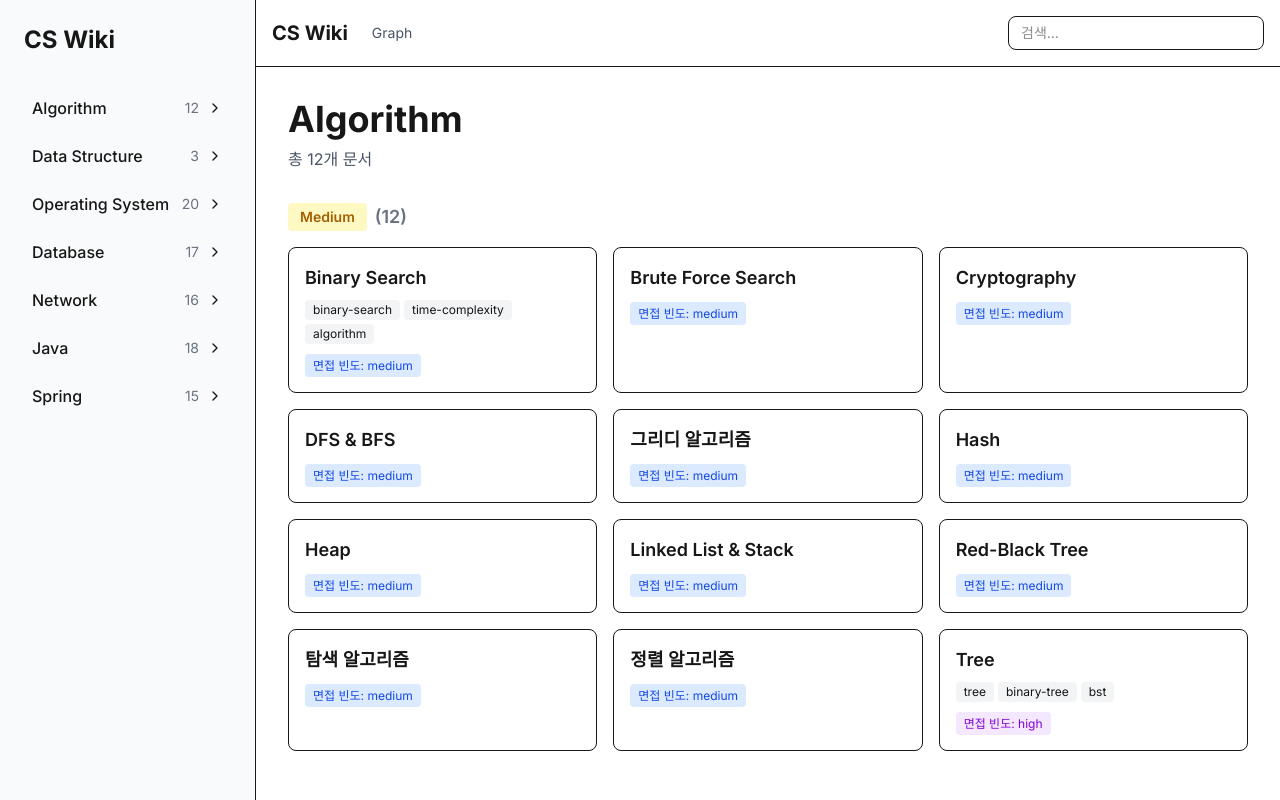
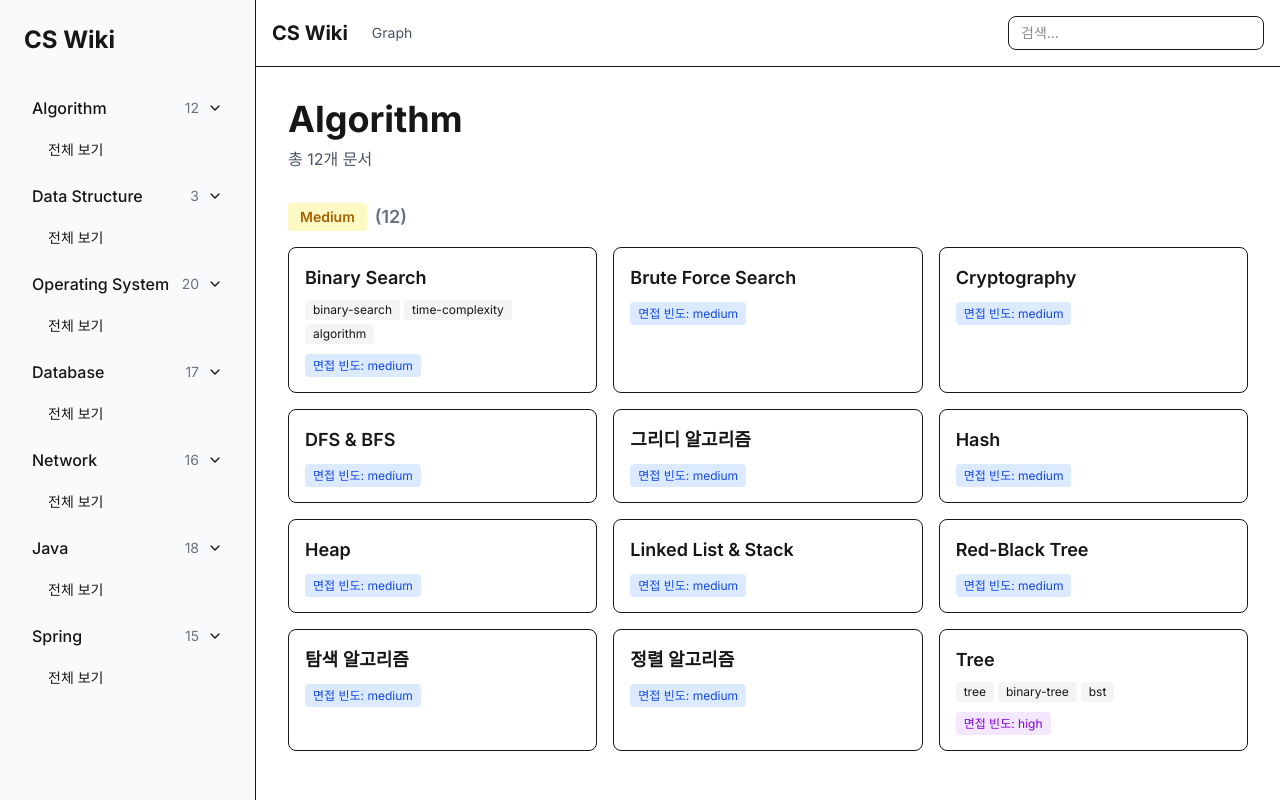
Before and after one commit to yuhandemian/cs-wiki, a Next.js app: page /cs-wiki/wiki/algorithm in a window 1280 px wide. Built offline with nearby package versions, Linux system fonts and the light colour scheme.

Commit message:
Add collapsible navigation with context-aware defaults

```diff
--- a/components/Navigation.tsx
+++ b/components/Navigation.tsx
@@ -3,6 +3,7 @@
 import Link from "next/link";
 import { useState } from "react";
 import { ChevronDown, ChevronRight, Menu, X } from "lucide-react";
+import { usePathname } from "next/navigation";
 
 const categories = [
     {
@@ -43,7 +44,8 @@ const categories = [
 ];
 
 export default function Navigation() {
-    const [isOpen, setIsOpen] = useState(true);
+    const pathname = usePathname();
+    const isHomePage = pathname === '/';
     const [isMobileOpen, setIsMobileOpen] = useState(false);
 
     return (
@@ -74,7 +76,11 @@ export default function Navigation() {
 
                     <div className="space-y-2">
                         {categories.map((category) => (
-                            <CategoryItem key={category.slug} category={category} />
+                            <CategoryItem
+                                key={category.slug}
+                                category={category}
+                                defaultExpanded={!isHomePage}
+                            />
                         ))}
                     </div>
                 </div>
@@ -91,8 +97,14 @@ export default function Navigation() {
     );
 }
 
-function CategoryItem({ category }: { category: typeof categories[0] }) {
-    const [isExpanded, setIsExpanded] = useState(false);
+function CategoryItem({
+    category,
+    defaultExpanded = false
+}: {
+    category: typeof categories[0];
+    defaultExpanded?: boolean;
+}) {
+    const [isExpanded, setIsExpanded] = useState(defaultExpanded);
 
     return (
         <div>
```
